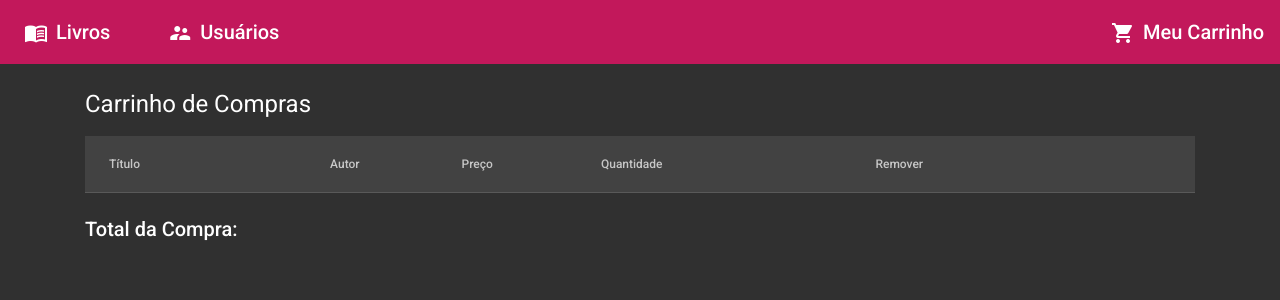
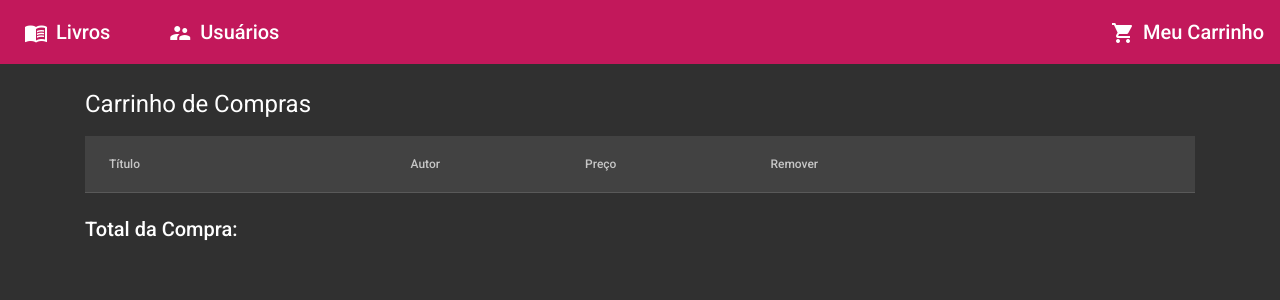
Before and after one commit to isabellebittencourt/livrarias, an Angular app in the folder client/: page /cart/list in a window 1280 px wide. Shown: the top 300 px of the page. Built offline with nearby package versions, Linux system fonts and the light colour scheme.

Commit message:
Alterações visuais no carrinho

```diff
--- a/client/src/app/views/cart/list-cart/list-cart.component.html
+++ b/client/src/app/views/cart/list-cart/list-cart.component.html
@@ -14,10 +14,6 @@
           <ng-container matColumnDef="preco">
             <th mat-header-cell *matHeaderCellDef> Preço </th>
             <td mat-cell *matCellDef="let x"> {{x.preco}} </td>
-          </ng-container>
-          <ng-container matColumnDef="quantidade">
-            <th mat-header-cell *matHeaderCellDef> Quantidade </th>
-            <td mat-cell *matCellDef="let x"> <input matInput  ></td>
           </ng-container>
 
           <ng-container matColumnDef="remover">
--- a/client/src/app/views/cart/list-cart/list-cart.component.ts
+++ b/client/src/app/views/cart/list-cart/list-cart.component.ts
@@ -13,7 +13,7 @@ export class ListCartComponent implements OnInit {
   constructor(private cartService : ShoppingCartService) { }
 
 
-  cartColumns : string[] = ['titulo', 'autor','preco', 'quantidade', 'remover'];
+  cartColumns : string[] = ['titulo', 'autor','preco', 'remover'];
 
   ngOnInit(): void {
     let cartSession = sessionStorage.getItem("cart");
```
